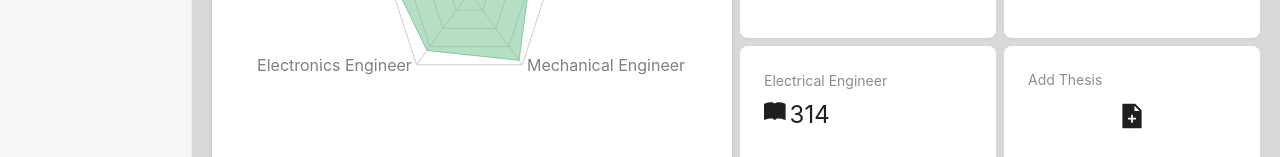
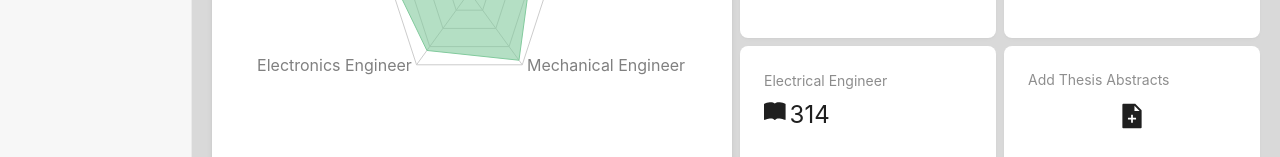
Before and after one commit to TorrCod/thesis-abstract, a Next.js app: page /dashboard/thesis in a window 1280 px wide. Shown: the part 376-533 px from the top of the page. Built offline with nearby package versions, Linux system fonts and the light colour scheme; no server answers; the database is empty.

Commit message:
improove padding

```diff
--- a/src/components/dashboardLayout.tsx
+++ b/src/components/dashboardLayout.tsx
@@ -124,7 +124,7 @@ function DashboardLayout({
             </Sider>
             <div
               className="overflow-auto h-screen w-screen md:w-full
-             py-20 md:p-5 round-md relative p-2"
+             md:pb-20 pt-20 md:pt-5 md:px-5 round-md relative px-2"
             >
               {children}
             </div>
--- a/src/pages/dashboard/thesis.tsx
+++ b/src/pages/dashboard/thesis.tsx
@@ -110,7 +110,9 @@ const DashboardThesis = () => {
                 bordered={false}
                 className="h-full  hover:scale-105 transition duration-200 ease-out"
               >
-                <div className="opacity-[.50] text-sm ">Add Thesis</div>
+                <div className="opacity-[.50] text-sm ">
+                  Add Thesis Abstracts
+                </div>
                 <AiFillFileAdd
                   className="m-auto absolute top-0 bottom-0 left-0 right-0"
                   size={"2em"}
```
